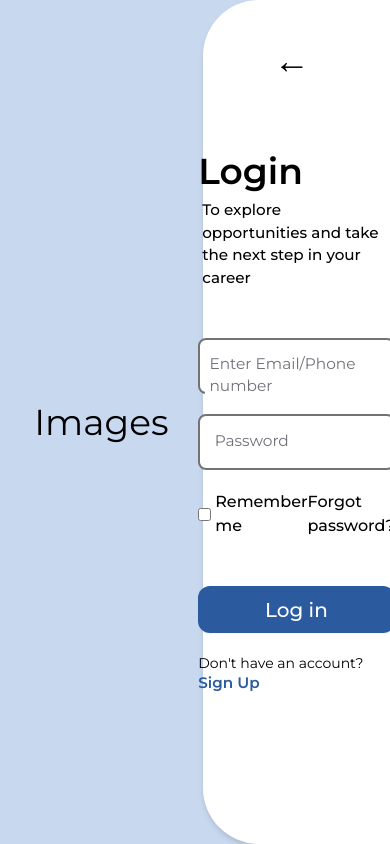
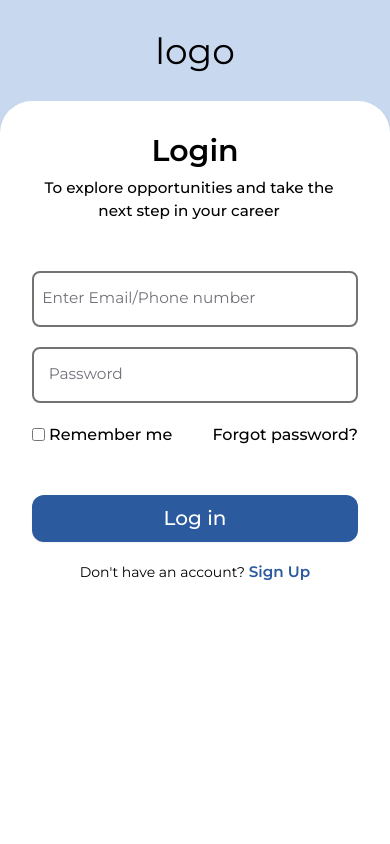
Before and after one commit to ARYAN-01-GARG/Workify, a React (Vite) app: page /auth/login in a window 390 px wide. Built offline with nearby package versions, Linux system fonts and the light colour scheme.

Commit message:
Added Responsive layout for mobile and medium devices.

```diff
--- a/src/components/auth/Modal.tsx
+++ b/src/components/auth/Modal.tsx
@@ -34,14 +34,14 @@ const Modal:React.FC<ModalProps> = ({
 
 
   return (
-    <div className="relative h-full w-full flex justify-center items-center">
+    <div className="relative h-full w-full p-8 flex justify-center items-center">
       <div
         className="flex flex-col justify-center items-center gap-12 max-w-[385px]">
-          <div className={`absolute top-10 right-20 text-4xl ${disabled ? 'opacity-50 cursor-not-allowed' : 'cursor-pointer'}`}>
+          <div className={`hidden lg:block absolute top-10 right-20 text-4xl ${disabled ? 'opacity-50 cursor-not-allowed' : 'cursor-pointer'}`}>
             <Link aria-disabled={disabled} to={backURL}>←</Link>
           </div>
-          <div className="flex flex-col gap-2">
-            <h1 className="text-4xl font-semibold">{title}</h1>
+          <div className="flex flex-col gap-2 text-center md:text-left">
+            <h1 className="text-3xl md:text-4xl font-semibold">{title}</h1>
             <h2 className="text-[.95rem] font-medium pl-1 pr-4">{subTitlte}</h2>
           </div>
           <div className="w-full">
--- /dev/null
+++ b/src/components/auth/RenderImage.tsx
@@ -0,0 +1,8 @@
+
+const RenderImage = () => {
+  return (
+    <div>RenderImage</div>
+  )
+}
+
+export default RenderImage
--- a/src/pages/auth/AuthPage.tsx
+++ b/src/pages/auth/AuthPage.tsx
@@ -4,16 +4,24 @@ const AuthPage = () => {
   return (
     <div
       className="
-        flex
+        md:flex
         min-h-screen
         bg-[#C8D8EF]
 
     ">
-      <div className="flex justify-center items-center flex-grow bg-[#C8D8EF] max-w-[52vw] text-4xl">
-        Images
+      <div className="flex justify-center items-center flex-grow min-h-[12vh] md:h-full p-6 bg-[#C8D8EF] md:max-w-[52vw] text-4xl">
+        <div>
+          logo
+        </div>
+        <div className="hidden md:block">
+          Images
+        </div>
+        <div className="hidden md:block">
+          1-2-3
+        </div>
       </div>
       <div
-        className="flex-grow bg-white rounded-s-[3.5rem] max-w-[48vw] shadow-md"
+        className="md:flex-grow bg-white rounded-t-[2rem] md:rounded-r-none md:rounded-s-[3.5rem] md:max-w-[48vw] min-h-[88vh] md:min-h-screen shadow-md"
       >
         <Outlet/>
       </div>
```
